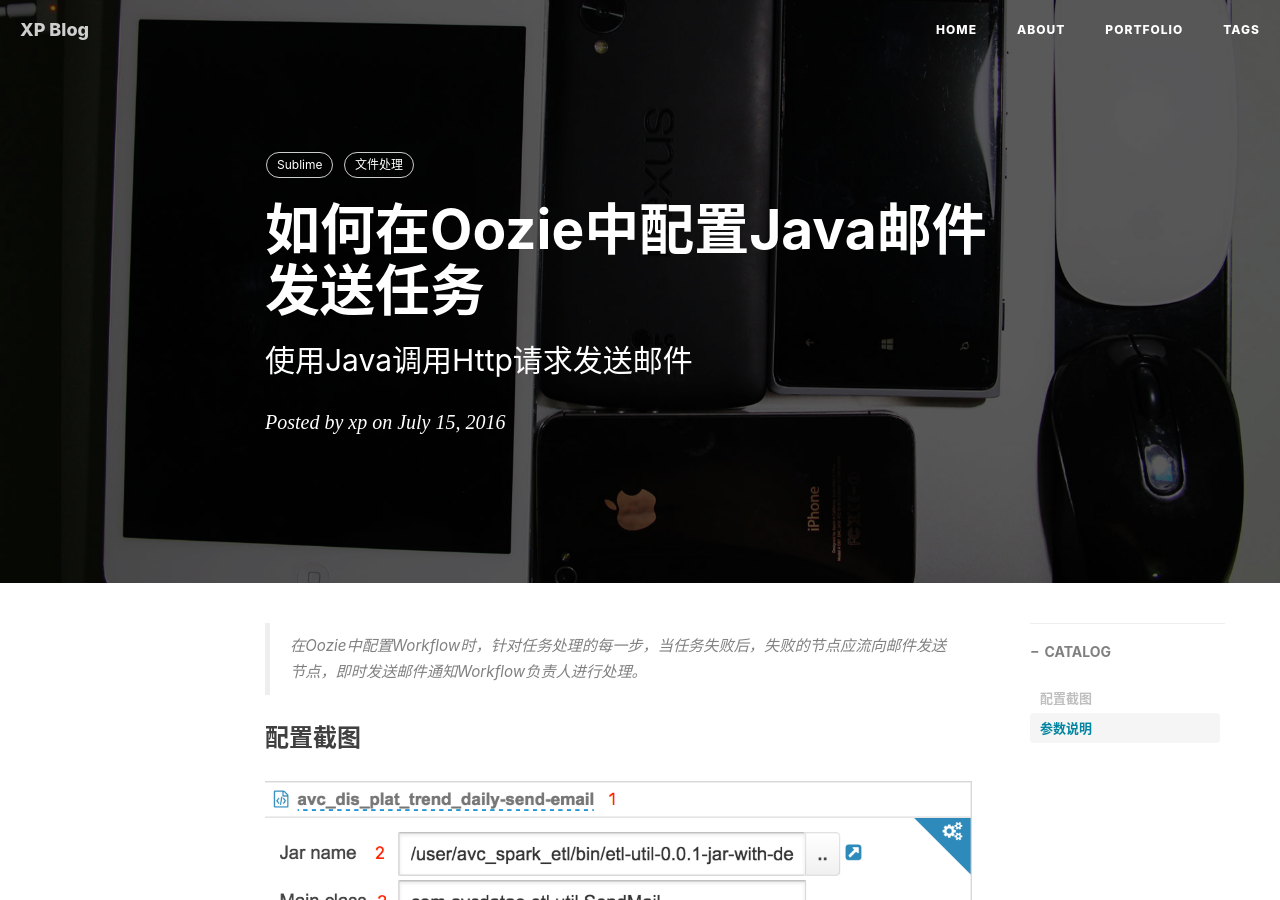
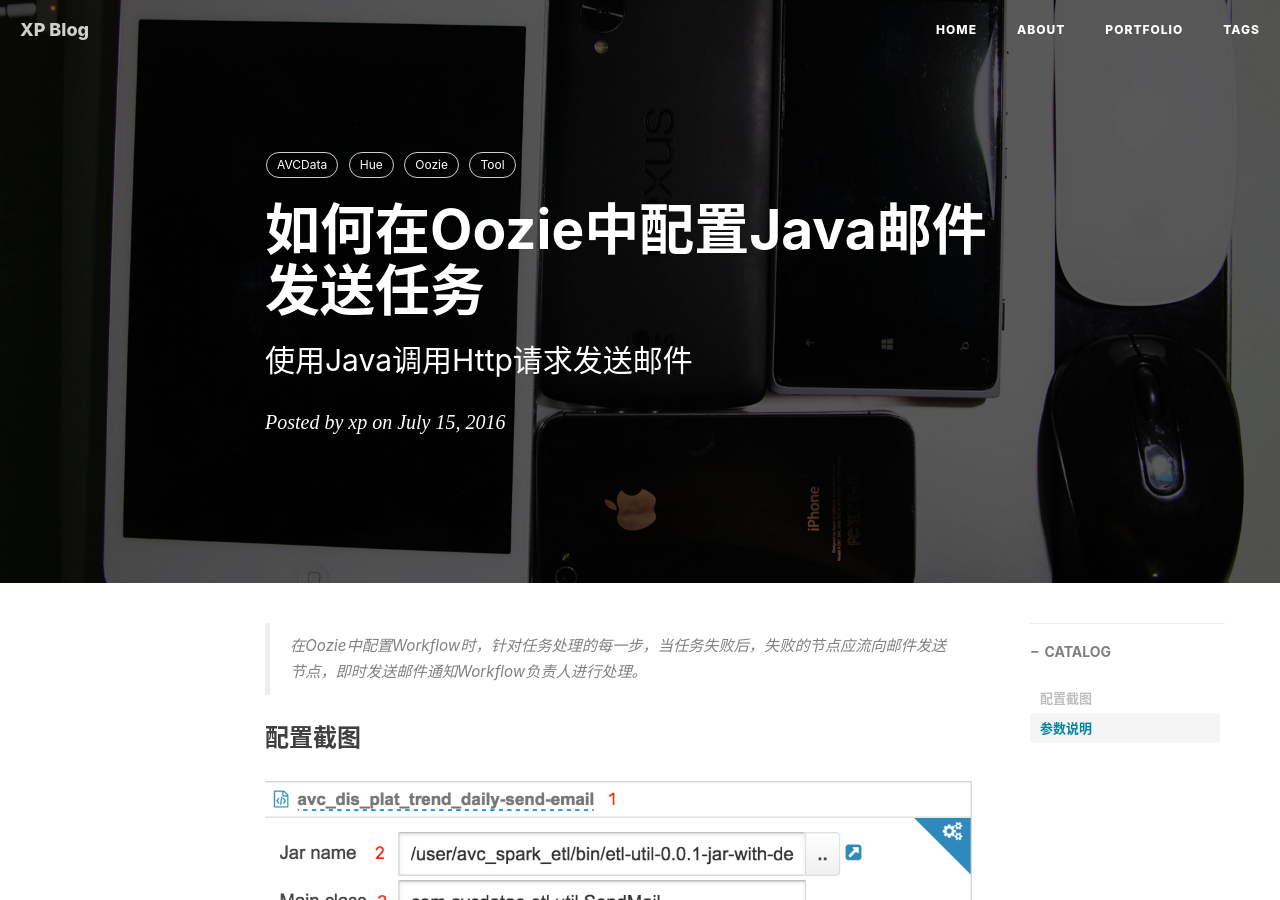
Before and after one commit to shoppingwang/shoppingwang.github.io, a Jekyll site: the page built from _posts/2016-07-02-how-to-config-oozie-java-mail-task.markdown, in a window 1280 px wide and 900 px high. Built offline with Jekyll 4.4.1, drawn with Linux system fonts in a browser that asks for light colours; nearby versions of some CDN libraries; comment, search, counter and statistics services are not loaded.

```diff
--- a/_posts/2016-07-02-how-to-config-oozie-java-mail-task.markdown
+++ b/_posts/2016-07-02-how-to-config-oozie-java-mail-task.markdown
@@ -8,8 +8,10 @@
 header-mask: 0.3
 catalog:    true
 tags:
-    - Sublime
-    - 文件处理
+    - AVCData
+    - Hue
+    - Oozie
+    - Tool
 ---
 
 > 在Oozie中配置Workflow时，针对任务处理的每一步，当任务失败后，失败的节点应流向邮件发送节点，即时发送邮件通知Workflow负责人进行处理。
```
